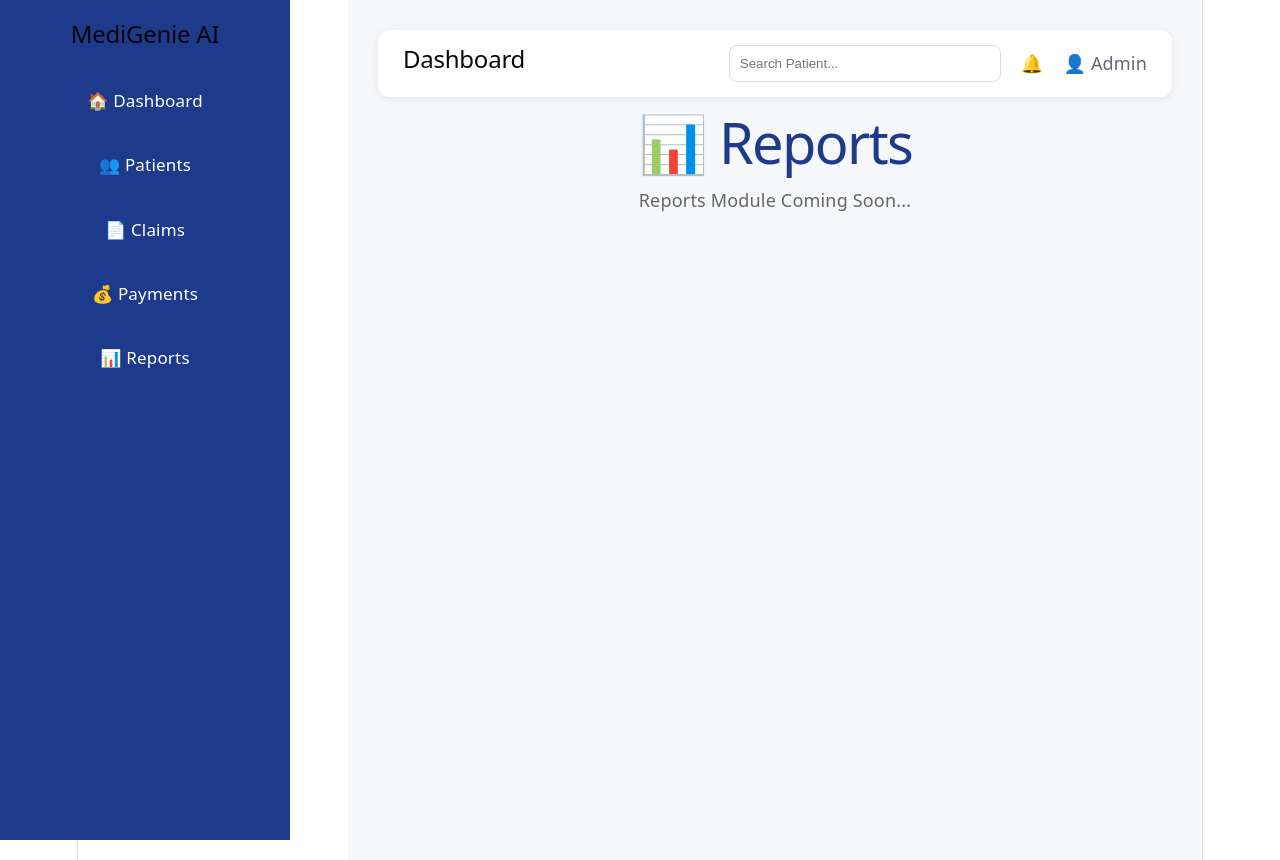
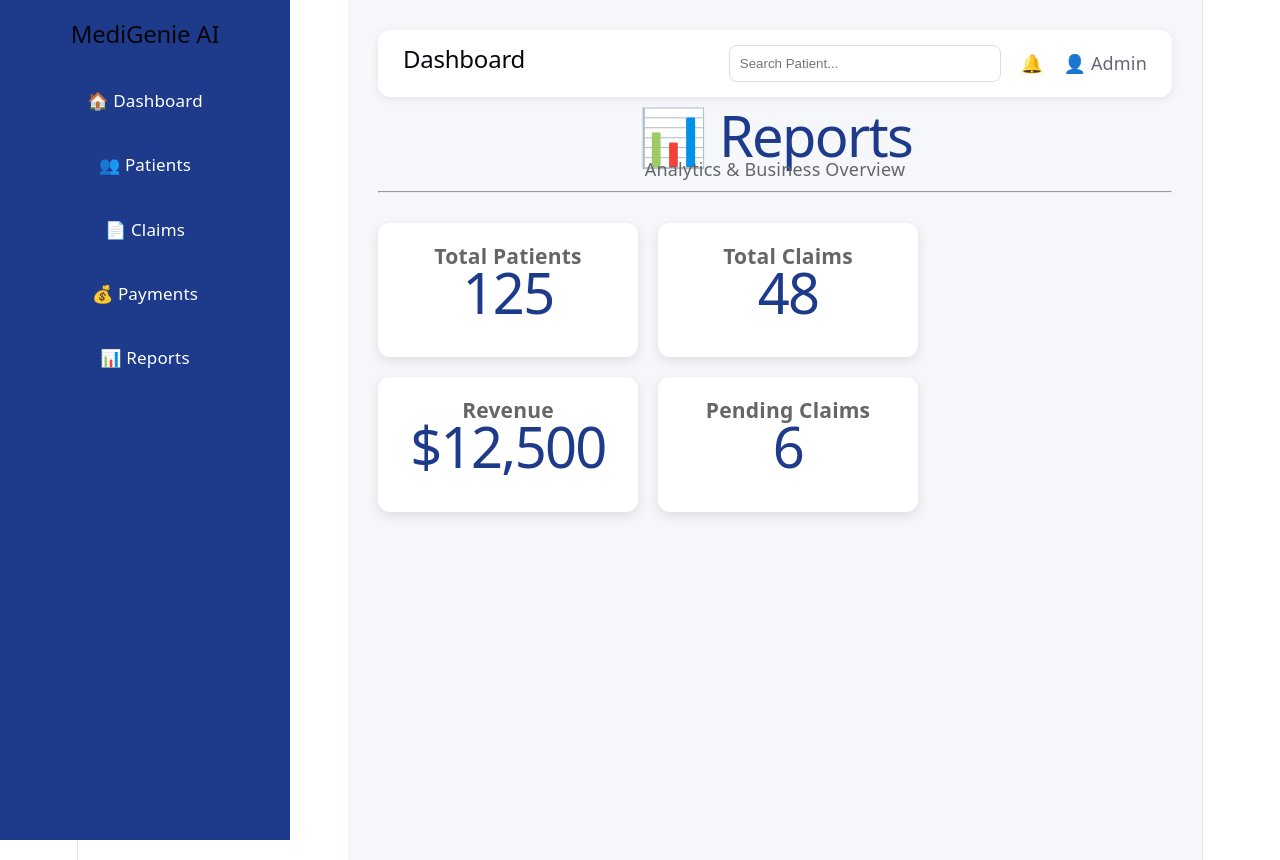
Before and after one commit to ehsankiani222-cloud/MediGenieAI, a React (Vite) app: page /reports in a window 1280 px wide. Built offline with nearby package versions, Linux system fonts and the light colour scheme.

Commit message:
Reports Dashboard Added

```diff
--- a/src/components/PatientTable.jsx
+++ b/src/components/PatientTable.jsx
@@ -16,10 +16,10 @@ function PaymentTable() {
       .includes(searchTerm.toLowerCase())
   );
 
-  function handleEdit(id) {
-    const payment = payments.find((p) => p.id === id);
+  const handleEdit = (id) => {
+    const payment = payments.find((item) => item.id === id);
     setEditingPayment(payment);
-  }
+  };
 
   return (
     <div className="patient-table">
--- a/src/components/PaymentForm.jsx
+++ b/src/components/PaymentForm.jsx
@@ -1,35 +1,60 @@
-import { useContext, useState } from "react";
+import { useContext, useEffect, useState } from "react";
 import PaymentContext from "../context/PaymentContext";
 import PrimaryButton from "./PrimaryButton";
 import "../styles/AddPatientForm.css";
 
 function PaymentForm() {
-  const { addPayment } = useContext(PaymentContext);
+  const {
+    addPayment,
+    updatePayment,
+    editingPayment,
+  } = useContext(PaymentContext);
 
   const [patient, setPatient] = useState("");
   const [amount, setAmount] = useState("");
   const [method, setMethod] = useState("");
 
-  function handleSubmit() {
+  useEffect(() => {
+    if (editingPayment) {
+      setPatient(editingPayment.patient);
+      setAmount(editingPayment.amount);
+      setMethod(editingPayment.method);
+    } else {
+      setPatient("");
+      setAmount("");
+      setMethod("");
+    }
+  }, [editingPayment]);
+
+  const handleSubmit = () => {
     if (!patient || !amount || !method) {
       alert("Please fill all fields.");
       return;
     }
 
-    addPayment({
-      patient,
-      amount,
-      method,
-    });
+    if (editingPayment) {
+      updatePayment({
+        ...editingPayment,
+        patient,
+        amount,
+        method,
+      });
+    } else {
+      addPayment({
+        patient,
+        amount,
+        method,
+      });
+    }
 
     setPatient("");
     setAmount("");
     setMethod("");
-  }
+  };
 
   return (
     <div className="patient-form">
-      <h2>Add Payment</h2>
+      <h2>{editingPayment ? "Edit Payment" : "Add Payment"}</h2>
 
       <input
         type="text"
@@ -53,7 +78,7 @@ function PaymentForm() {
       />
 
       <PrimaryButton
-        text="Add Payment"
+        text={editingPayment ? "Update Payment" : "Add Payment"}
         onClick={handleSubmit}
       />
     </div>
--- a/src/pages/Reports.jsx
+++ b/src/pages/Reports.jsx
@@ -1,5 +1,7 @@
 import Sidebar from "../components/Sidebar";
 import Navbar from "../components/Navbar";
+import PageHeader from "../components/PageHeader";
+import StatCard from "../components/StatCard";
 
 function Reports() {
   return (
@@ -9,9 +11,24 @@ function Reports() {
       <div className="dashboard-content">
         <Navbar />
 
-        <h1>📊 Reports</h1>
+        <PageHeader
+          title="📊 Reports"
+          subtitle="Analytics & Business Overview"
+        />
 
-        <p>Reports Module Coming Soon...</p>
+        <div
+          style={{
+            display: "flex",
+            gap: "20px",
+            flexWrap: "wrap",
+            marginTop: "30px",
+          }}
+        >
+          <StatCard title="Total Patients" value="125" />
+          <StatCard title="Total Claims" value="48" />
+          <StatCard title="Revenue" value="$12,500" />
+          <StatCard title="Pending Claims" value="6" />
+        </div>
       </div>
     </div>
   );
```
Also changed, not shown: src/components/PatientRow.jsx (+20 -8 lines).
